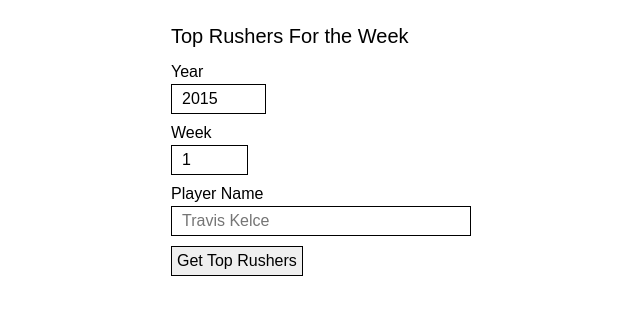
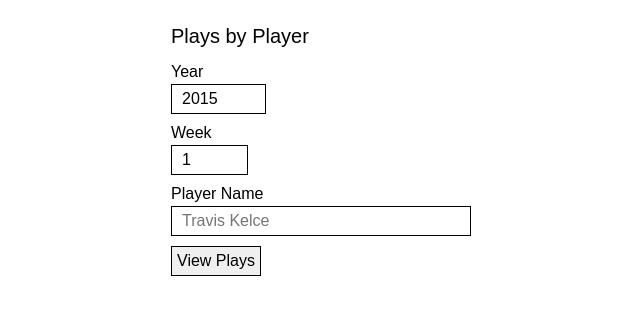
Before and after one commit to rcoughlin/NFL, a plain HTML site: page static/html/plays.html in a window 1280 px wide. Shown: the whole page, without its empty margins (244-884 px from the left). Drawn offline with nearby package versions, Linux system fonts and the light colour scheme.

Commit message:
Update plays.html

```diff
--- a/static/html/plays.html
+++ b/static/html/plays.html
@@ -9,7 +9,7 @@
         <link rel="stylesheet" type="text/css" href="/css/index.css">
     </head>
     <body>
-        <h1>Top Rushers For the Week</h1>
+        <h1>Plays by Player</h1>
 
         <form action=''>
             <label for="year">Year</label>
@@ -20,7 +20,7 @@
                 name="week" value="1" placeholder="Week">
             <label for="name">Player Name</label>
             <input type="text" name="name" placeholder="Travis Kelce">
-            <input type="submit" value="Get Top Rushers">
+            <input type="submit" value="View Plays">
         </form>
 
         <div id="result"></div>
```
